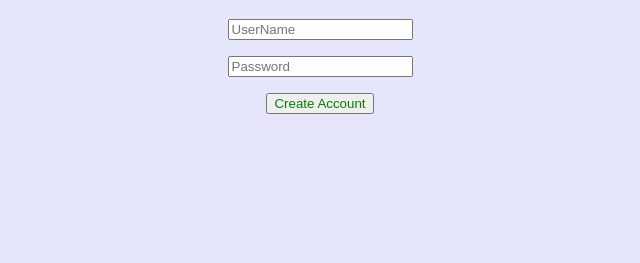
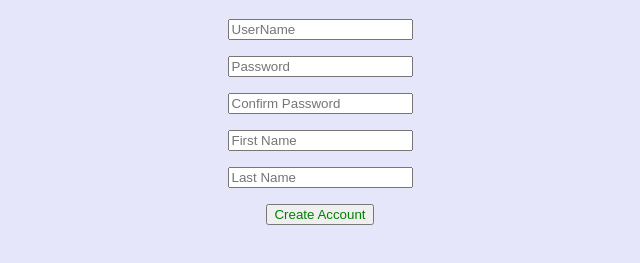
Before and after one commit to Manabo12/ITPC_3_Prelim_Exam, a plain HTML site: page register.html in a window 1280 px wide. Shown: the part 61-324 px from the top of the page, without its empty margins (320-960 px from the left). Drawn offline with Linux system fonts and the light colour scheme.

Commit message:
6th Commit

```diff
--- a/register.html
+++ b/register.html
@@ -20,11 +20,25 @@
                 <input type="text" placeholder="Password">
             </div>
 
-                <div>
+                <div style="margin-bottom: 1rem;">
+                    <input type="text" placeholder="Confirm Password">
+                </div>
 
-                    <button style="color:green">Create Account</button></a>
+                <div style="margin-bottom: 1rem;">
+                    <input type="text" placeholder="First Name">
+                </div>
 
+                <div style="margin-bottom: 1rem;">
+                    <input type="text" placeholder="Last Name">
                 </div>
+
+
+            <div>
+                <a href="./index.html.">
+                <button style="color:green">Create Account</button></a>
+
+            </div>
+
 
 </body>
 </html>
```
